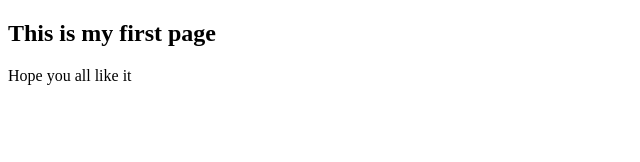
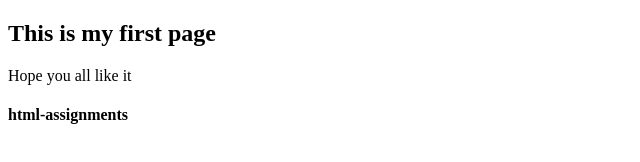
Before and after one commit to Sneha-S-Nalwad/freshersbatch-oct16, a plain HTML site: page index.html in a window 1280 px wide. Shown: the whole page, without its empty margins (0-640 px from the left). Drawn offline with Linux system fonts and the light colour scheme.

Commit message:
Commiting html files

```diff
--- a/index.html
+++ b/index.html
@@ -5,5 +5,7 @@
 </head>
 <body><h2> This is my first page</h2>
 	<p>Hope you all like it</p>
+
+	<h4> html-assignments </h4>
 </body>
 </html>
```
